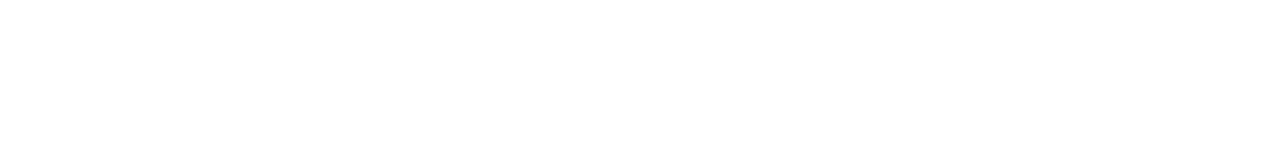
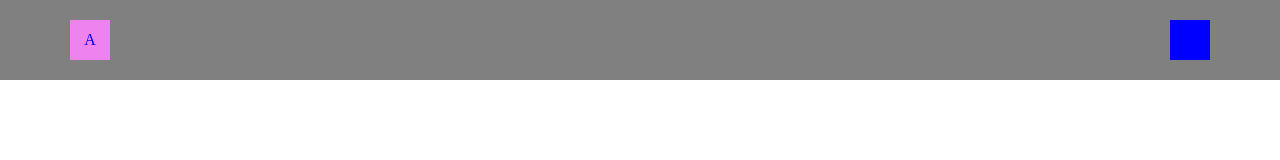
Before and after one commit to adiher22/portfolio-V2, a plain HTML site: page index.html in a window 1280 px wide. Drawn offline with Linux system fonts and the light colour scheme.

Commit message:
Membuat tampilan default, style header

```diff
--- a/css/style.css
+++ b/css/style.css
@@ -0,0 +1,66 @@
+/* Global style */
+    body{
+        font-size: 16px;
+        line-height: 1.5;
+        overflow: hidden;
+    }
+    *{
+        margin: 0;
+        padding: 0;
+        box-sizing: border-box;
+        outline: none;
+    }
+    :before, :after{
+        box-sizing: border-box;
+    }
+    a{
+        text-decoration: none;
+    }
+    ul{
+        list-style: none;
+        margin: 0;
+        padding: 0;
+    }
+    img{
+        vertical-align: middle;
+        max-width: 100%;
+
+    }
+    .container{
+        max-width: 1140px;
+
+        margin: auto;
+    }
+    .row{
+        display: flex;
+        flex-wrap: wrap;
+    }
+
+    .justify-content-between{
+        justify-content: space-between;
+    }
+
+/* header */
+.header{
+    background-color: gray;
+    padding:  20px 15px;
+    position: absolute;
+    width: 100%;
+    top: 0;
+    left: 0;
+    z-index: 99;
+
+}
+.header .logo a{
+    display: inline-block;
+    text-align: center;
+    line-height: 40px;
+    height: 40px;
+    width: 40px;
+    background-color: violet;
+}
+.header .hamburger-btn{
+    height: 40px;
+    width: 40px;
+    background-color: blue;
+}
--- a/index.html
+++ b/index.html
@@ -12,6 +12,20 @@
 <body>
 
 
+  <!-- Header  -->
+  <header class="header">
+    <div class="container">
+      <div class="row justify-content-between">
+        <div class="logo">
+              <a href="index.html">A</a>
+        </div>
+        <div class="hamburger-btn">
+              <span></span>
+        </div>
+      </div>
+    </div>
+  </header>
+  <!-- End Header -->
 
 <!-- main js -->
 <script src="js/main.js"></script>
```
